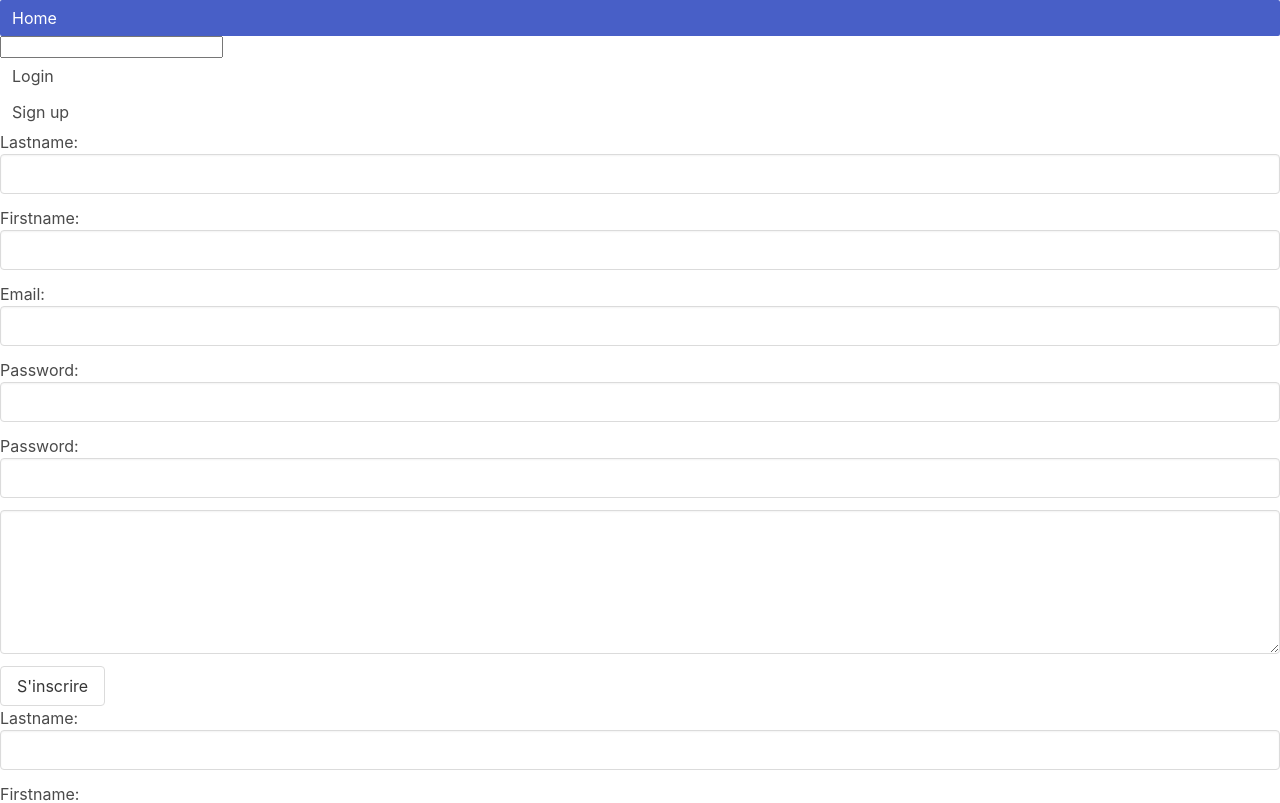
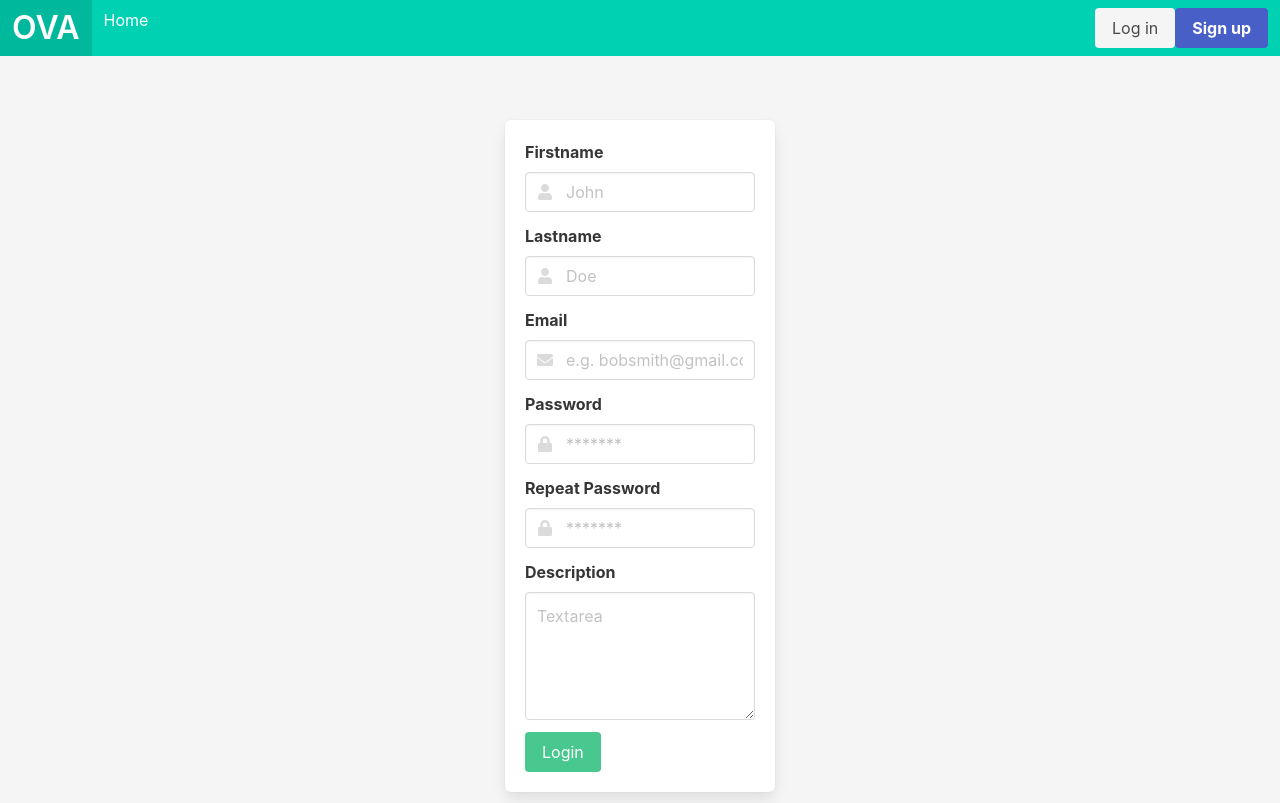
Before and after one commit to dycor/ova, a React (Create React App) app in the folder front/: page /signup in a window 1280 px wide. Shown: the top 803 px of the page. Built offline with nearby package versions, Linux system fonts and the light colour scheme.

Commit message:
change front navbar signup signin

```diff
--- a/front/public/index.html
+++ b/front/public/index.html
@@ -6,6 +6,7 @@
     <meta name="viewport" content="width=device-width, initial-scale=1, shrink-to-fit=no"
     />
     <meta name="theme-color" content="#000000" />
+    <script defer src="https://use.fontawesome.com/releases/v5.3.1/js/all.js"></script>
 
     <link rel="manifest" href="%PUBLIC_URL%/manifest.json" />
     <title>Ova</title>
--- a/front/src/components/Login/index.js
+++ b/front/src/components/Login/index.js
@@ -1,17 +1,17 @@
-import React, {useContext,useState} from 'react';
+import React, { useContext, useState } from 'react';
 import { AuthContext } from "../Auth/AuthProvider";
 
 const Login = (props) => {
   let { login } = useContext(AuthContext);
-  const [email,setEmail] = useState('');
-  const [password,setPassword] = useState('');
-  let [errors,setErrors] = useState({'email' : '','connection':''});
+  const [email, setEmail] = useState('');
+  const [password, setPassword] = useState('');
+  let [errors, setErrors] = useState({ 'email': '', 'connection': '' });
 
   const handleSubmit = e => {
     e.preventDefault();
-    login(email,password).then( response => {
-      if(response.error) {
-        setErrors({connection: response.error.user_authentication.join(' ')});
+    login(email, password).then(response => {
+      if (response.error) {
+        setErrors({ connection: response.error.user_authentication.join(' ') });
       } else {
         props.history.push(`/`);
 
@@ -21,13 +21,13 @@ const Login = (props) => {
   };
 
   const handleChange = event => {
-    if(event.target.id === 'email') {
+    if (event.target.id === 'email') {
       setEmail(event.target.value);
 
       const emailValid = event.target.value.match(/^([\w.%+-]+)@([\w-]+\.)+([\w]{2,})$/i);
 
-      if (!emailValid) errors['email']= 'Invalid mail';
-      else errors['email']= '';
+      if (!emailValid) errors['email'] = 'Invalid mail';
+      else errors['email'] = '';
 
       setErrors(errors)
     }
@@ -36,23 +36,69 @@ const Login = (props) => {
 
 
   return (
-    <form onSubmit={handleSubmit}>
-      <div className="field">
-        <label>
-          Email:
-        </label>
-        <input className="input" id="email" type="email" value={email} onChange={handleChange} />
-        { errors.email ? <label >{errors.email}</label> : <></>}
-      </div>
-      <div className="field">
-        <label>
-          Password:
-        </label>
-        <input className="input" id="password" type="password" value={password} onChange={handleChange} />
-      </div>
-      <input type="submit" value="Submit"  className="button"/>
-      { errors.connection ? <label>{errors.connection}</label> : <></>}
-    </form>
+      <section class="hero is-light is-fullheight">
+        <div class="hero-body">
+          <div class="container">
+            <div class="columns is-centered">
+              <div class="column is-5-tablet is-4-desktop is-3-widescreen">
+                <form onSubmit={handleSubmit} class="box">
+                  <div class="field">
+                    {errors.email
+                      ?
+                      <article class="message is-danger">
+                        <div class="message-header">
+                          <p>Warning</p>
+                        </div>
+                        <div class="message-body">
+                          {errors.email}
+                        </div>
+                      </article> :
+                      <></>
+                      }
+                      {errors.connection
+                        ?
+                        <article class="message is-danger">
+                        <div class="message-header">
+                          <p>Warning</p>
+                        </div>
+                        <div class="message-body">
+                          {errors.connection}
+                        </div>
+                      </article>
+                        :
+                        <></>
+                        }
+                    <label for="" class="label">Email</label>
+                    <div class="control has-icons-left">
+                      <input type="email" placeholder="e.g. bobsmith@gmail.com" class="input" id="email" value={email} onChange={handleChange} required />
+                      {errors.email ? <label >{errors.email}</label> : <></>}
+                      <span class="icon is-small is-left">
+                        <i class="fa fa-envelope"></i>
+                      </span>
+                    </div>
+                  </div>
+                  <div class="field">
+                    <label for="" class="label">Password</label>
+                    <div class="control has-icons-left">
+                      <input type="password" placeholder="*******" class="input" id="password" value={password} onChange={handleChange} required />
+                      <span class="icon is-small is-left">
+                        <i class="fa fa-lock"></i>
+                      </span>
+                    </div>
+                  </div>
+                  <div class="field">
+                  </div>
+                  <div class="field">
+                    <button type="Submit" class="button is-success">
+                      Login
+              </button>
+                  </div>
+                </form>
+              </div>
+            </div>
+          </div>
+        </div>
+      </section>
   );
 };
 
--- a/front/src/components/NavBar/index.js
+++ b/front/src/components/NavBar/index.js
@@ -1,35 +1,65 @@
-import React, { useContext,useState }  from 'react';
-import { BrowserRouter , Link } from "react-router-dom";
+import React, { useContext, useState } from 'react';
+import { BrowserRouter, Link } from "react-router-dom";
 import Router from '../Router';
 import { AuthContext } from "../Auth/AuthProvider";
 
 const NavBar = () => {
-  const [active,setActive] = useState('home');
+  const [active, setActive] = useState('home');
 
   let { user, logout } = useContext(AuthContext);
-  return  (
+  return (
     <BrowserRouter>
       <div>
-        <nav>
-          <ul  className="menu-list">
-            <li>
-              <Link className={active === 'home' ? 'is-active' : '' } onClick={() => setActive('home')} to="/">Home</Link>
-            </li>
-            <li><input /></li>
-            {
-              user ? <li><button onClick={() => logout()}>Logout</button> </li>:
-                <>
-                  <li>
-                    <Link className={active === 'login' ? ' is-active' : '' } onClick={() => setActive('login')} to="/login">Login</Link>
-                  </li>
-                  <li>
-                    <Link className={active === 'signup' ? ' is-active' : '' } onClick={() => setActive('signup')} to="/signup">Sign up</Link>
-                  </li>
-                </>
-            }
-          </ul>
+        <nav class="navbar is-primary" role="navigation" aria-label="main navigation">
+          <div class="navbar-brand">
+            <a class="navbar-item" href="https://bulma.io">
+            <h1 class="title has-text-white">OVA</h1>
+    </a>
+
+            <a role="button" class="navbar-burger burger" aria-label="menu" aria-expanded="false" data-target="navbarBasicExample">
+              <span aria-hidden="true"></span>
+              <span aria-hidden="true"></span>
+              <span aria-hidden="true"></span>
+            </a>
+          </div>
+
+          <div id="navbarBasicExample" class="navbar-menu">
+            <div class="navbar-start">
+              <Link className={active === 'home' ? 'is-active' : ''} onClick={() => setActive('home')} to="/">
+                <a class="navbar-item has-text-white">
+                  Home
+      </a>
+              </Link>
+            </div>
+            <div class="navbar-end">
+              <div class="navbar-item">
+                <div class="buttons">
+                  {
+                    user ?
+                      <a onClick={() => logout()} class="button is-light">
+                        Logout
+                      </a> :
+                      <>
+                        <Link className={active === 'login' ? ' is-active' : ''} onClick={() => setActive('login')} to="/login">
+                          <a class="button is-light">
+                            Log in
+                          </a>
+                        </Link>
+                        <Link className={active === 'signup' ? ' is-active' : ''} onClick={() => setActive('signup')} to="/signup">
+                          <a class="button is-link">
+                            <strong>Sign up</strong>
+                          </a>
+                        </Link>
+                      </>
+                  }
+
+                </div>
+              </div>
+            </div>
+          </div>
         </nav>
         <Router />
+        {/* <input class="input is-primary" type="text" placeholder="Search article"></input> */}
       </div>
     </BrowserRouter>
   );
--- a/front/src/components/Router/index.js
+++ b/front/src/components/Router/index.js
@@ -13,7 +13,6 @@ const Router = () => (
     <Route path="/" exact component={Articles} />
     <Route path="/login" exact component={Login} />
     <Route path="/signup" exact component={SignUp} />
-    <Route path="/signup" exact component={SignUp} />
     <Route path="/posts/:id" exact component={Article} />
   </>
   )
--- a/front/src/components/SignUp/index.js
+++ b/front/src/components/SignUp/index.js
@@ -1,14 +1,14 @@
-import React,{useState,useContext}  from 'react';
-import {AuthContext} from "../Auth/AuthProvider";
+import React, { useState, useContext } from 'react';
+import { AuthContext } from "../Auth/AuthProvider";
 
-const SignUp = props =>{
-  const [lastname,setLastname] = useState('');
-  const [email,setEmail] = useState('');
-  const [password,setPassword] = useState('');
-  const [firstname,setFirstname] = useState('');
-  const [description,setDescription] = useState('');
-  const [passwordVerify,setPasswordVerify] = useState('');
-  const [errors,setErrors] = useState([]);
+const SignUp = props => {
+  const [lastname, setLastname] = useState('');
+  const [email, setEmail] = useState('');
+  const [password, setPassword] = useState('');
+  const [firstname, setFirstname] = useState('');
+  const [description, setDescription] = useState('');
+  const [passwordVerify, setPasswordVerify] = useState('');
+  const [errors, setErrors] = useState([]);
   let { register } = useContext(AuthContext);
 
   const handleSubmit = event => {
@@ -31,15 +31,15 @@ const SignUp = props =>{
       err.push('Passwords are not identical');
     }
     setErrors(err);
-    if(err.length === 0){
-      register(lastname,firstname,email,password,description).then( response => {
+    if (err.length === 0) {
+      register(lastname, firstname, email, password, description).then(response => {
         console.log(Object.keys(response))
-        if(response.id) {
+        if (response.id) {
           props.history.push(`/`);
         } else {
           Object.keys(response).forEach(key => {
             const val = key + ' ' + response[key].join(' ');
-            err = [...err,val];
+            err = [...err, val];
           });
           setErrors(err);
         }
@@ -48,45 +48,91 @@ const SignUp = props =>{
   };
 
   return (
-    <form onSubmit={handleSubmit}>
+      <section class="hero is-light is-fullheight">
+        <div class="hero-body">
+          <div class="container">
+            <div class="columns is-centered">
+              <div class="column is-5-tablet is-4-desktop is-3-widescreen">
+                <form onSubmit={handleSubmit} class="box">
                   {errors.map(error => (
-        <p key={error}>{error}</p>
+                    <article class="message is-danger">
+                    <div class="message-header">
+                      <p>Warning</p>
+                    </div>
+                    <div key={error} class="message-body">
+                      {errors}
+                    </div>
+                  </article>
                   ))}
-      <div className="field">
-        <label >
-          Lastname:
-        </label>
-        <input className="input" required={true} type="text" value={lastname} name="firstname" onChange={e => setLastname(e.target.value)}/>
+                  <div class="field">
+                    <div class="field">
+                      <label class="label">Firstname</label>
+                      <div class="control has-icons-left has-icons-right">
+                        <input class="input" type="text" placeholder="John" value={firstname} name="firstname" onChange={e => setFirstname(e.target.value)} required={true} />
+                        <span class="icon is-small is-left">
+                          <i class="fas fa-user"></i>
+                        </span>
                       </div>
-      <div className="field">
-        <label >
-          Firstname:
-        </label>
-        <input className="input" required={true} type="text" value={firstname} name="lastname" onChange={e => setFirstname(e.target.value)}/>
                     </div>
-      <div className="field">
-        <label >
-          Email:
-        </label>
-        <input className="input" required={true} type="email" value={email} onChange={e => setEmail(e.target.value)} name="email" />
+
+                    <div class="field">
+                      <label class="label">Lastname</label>
+                      <div class="control has-icons-left has-icons-right">
+                        <input class="input" type="text" placeholder="Doe" value={lastname} name="lastname" onChange={e => setLastname(e.target.value)} required={true} />
+                        <span class="icon is-small is-left">
+                          <i class="fas fa-user"></i>
+                        </span>
                       </div>
-      <div className="field">
-        <label >
-          Password:
-        </label>
-        <input className="input" required={true} type="password" value={password} onChange={e => setPassword(e.target.value)} name="password" />
                     </div>
-      <div className="field">
-        <label >
-          Password:
-        </label>
-        <input className="input" required={true} type="password" value={passwordVerify} onChange={e => setPasswordVerify(e.target.value)} name="password" />
+
+                    <label for="" class="label">Email</label>
+                    <div class="control has-icons-left">
+                      <input type="email" placeholder="e.g. bobsmith@gmail.com" class="input" id="email" value={email} name="email" onChange={e => setEmail(e.target.value)} required={true}/>
+                      {errors.email ? <label >{errors.email}</label> : <></>}
+                      <span class="icon is-small is-left">
+                        <i class="fa fa-envelope"></i>
+                      </span>
                     </div>
-      <div className="field">
-        <textarea  className="textarea" required={true} rows={5} cols={35} value={description} onChange={e => setDescription(e.target.value)} maxLength={140}/>
                   </div>
-      <input type="submit" value="S'inscrire" className="button" />
+
+                  <div class="field">
+                    <label for="" class="label">Password</label>
+                    <div class="control has-icons-left">
+                      <input type="password" placeholder="*******" class="input" id="password" value={password} name="password" onChange={e => setPassword(e.target.value)} required={true} />
+                      <span class="icon is-small is-left">
+                        <i class="fa fa-lock"></i>
+                      </span>
+                    </div>
+                  </div>
+
+                  <div class="field">
+                    <label for="" class="label">Repeat Password</label>
+                    <div class="control has-icons-left">
+                      <input type="password" placeholder="*******" class="input" id="password-verify" value={passwordVerify} name="passwordVerify" onChange={e => setPasswordVerify(e.target.value)} required={true} />
+                      <span class="icon is-small is-left">
+                        <i class="fa fa-lock"></i>
+                      </span>
+                    </div>
+                  </div>
+
+                  <div class="field">
+                    <label class="label">Description</label>
+                    <div class="control">
+                      <textarea class="textarea" placeholder="Textarea" alue={description} onChange={e => setDescription(e.target.value)} maxLength={140} required={true}></textarea>
+                    </div>
+                  </div>
+
+                  <div class="field">
+                    <button type="Submit" class="button is-success">
+                      Login
+              </button>
+                  </div>
                 </form>
+              </div>
+            </div>
+          </div>
+        </div>
+      </section>
   )
 
 
```
Lines whose indentation alone changed are shown as unchanged.
